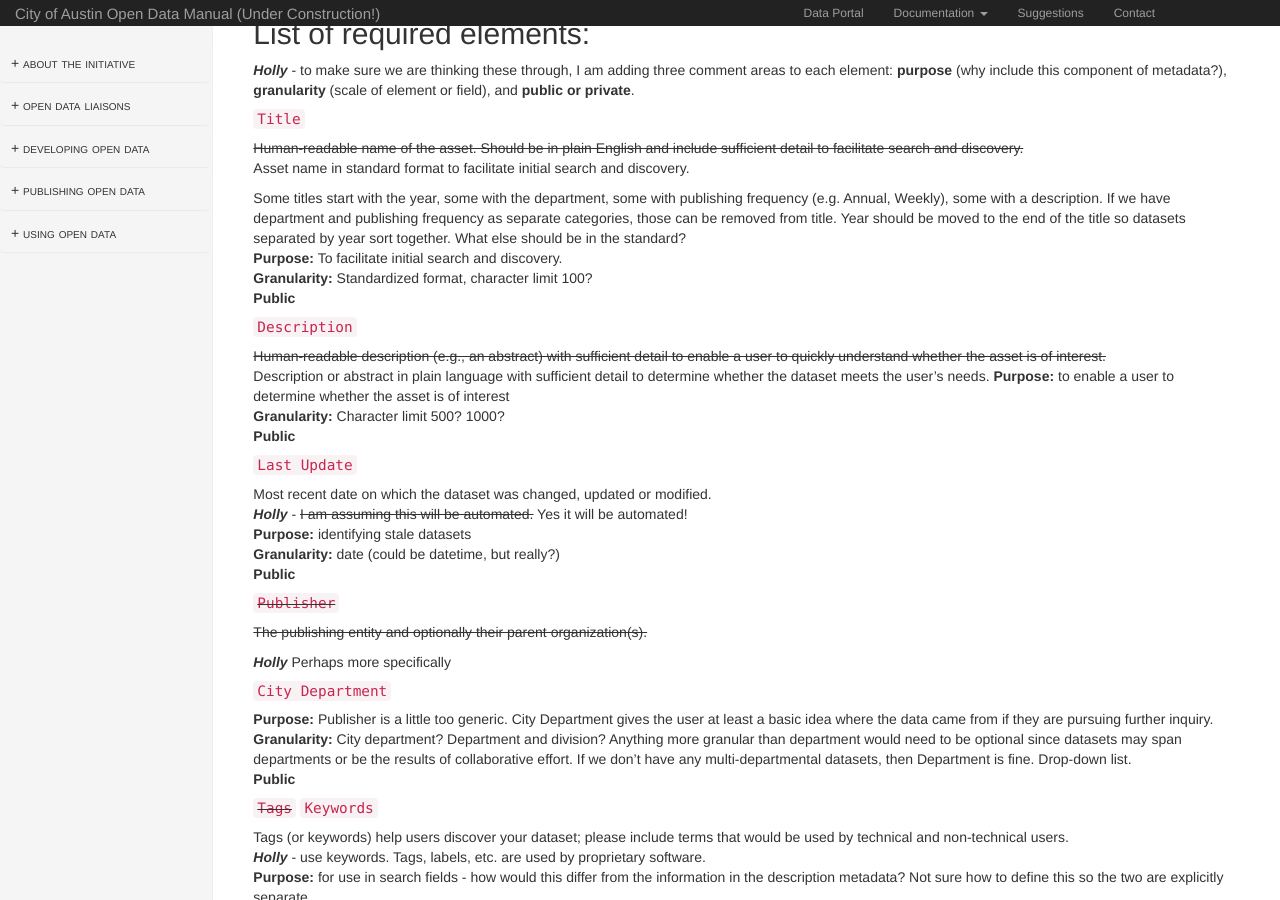
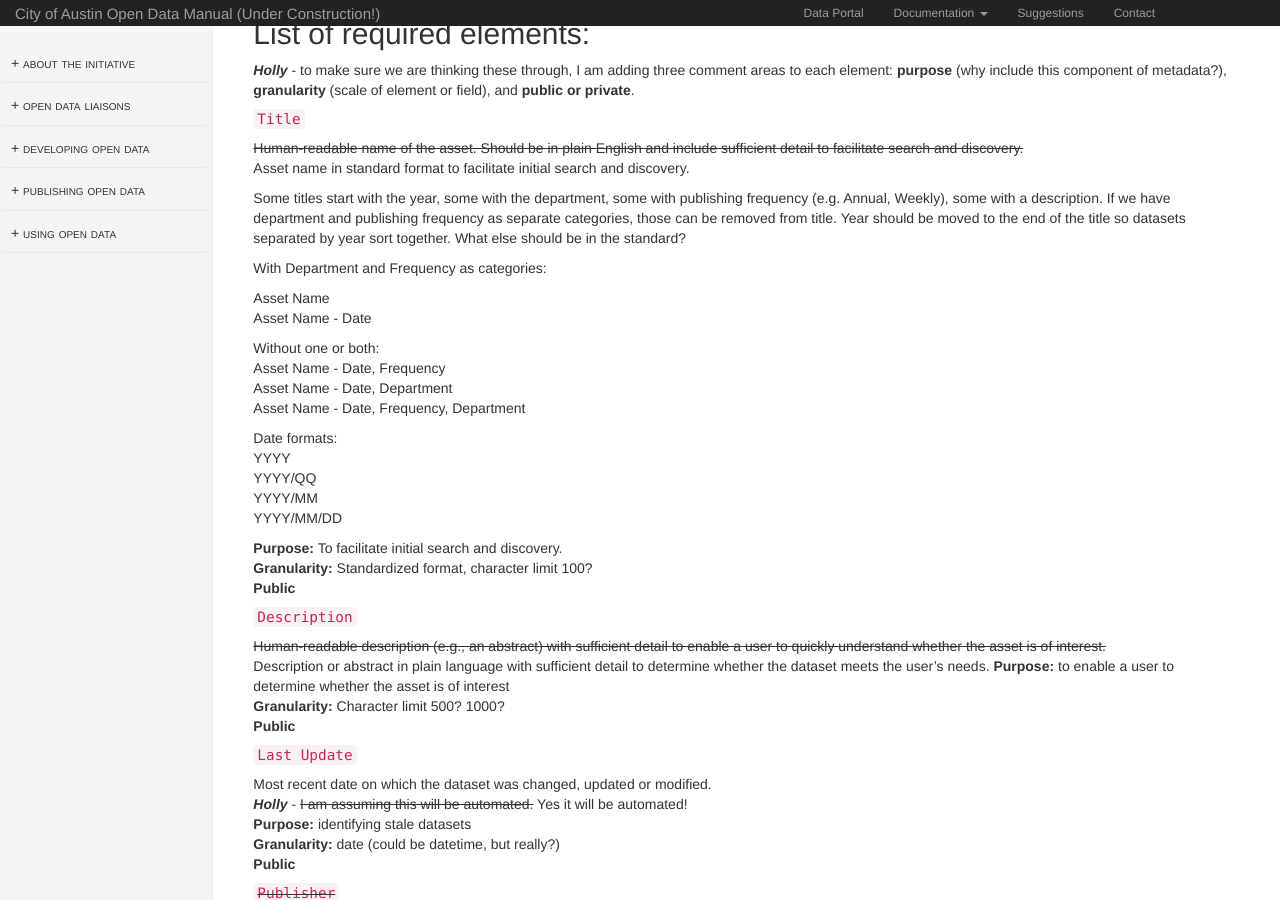
Before and after one commit to cityofaustin/open-data-manual, a Jekyll site: the page built from metadata.md, in a window 1280 px wide and 900 px high, scrolled down 915 px. Built offline with Jekyll 4.4.1, drawn with Linux system fonts in a browser that asks for light colours; nearby versions of some CDN libraries.

Commit message:
Update metadata.md

```diff
--- a/metadata.md
+++ b/metadata.md
@@ -53,6 +53,23 @@ Any time a public dataset is shared internally or publically, it is beneficial t
 Asset name in standard format to facilitate initial search and discovery.
 
 Some titles start with the year, some with the department, some with publishing frequency (e.g. Annual, Weekly), some with a description.  If we have department and publishing frequency as separate categories, those can be removed from title.  Year should be moved to the end of the title so datasets separated by year sort together.  What else should be in the standard?
+
+With Department and Frequency as categories:
+
+Asset Name
+Asset Name - Date
+
+Without one or both:
+Asset Name - Date, Frequency
+Asset Name - Date, Department
+Asset Name - Date, Frequency, Department
+
+Date formats:
+YYYY
+YYYY/QQ
+YYYY/MM
+YYYY/MM/DD
+
 **Purpose:**  To facilitate initial search and discovery.
 **Granularity:**  Standardized format, character limit 100?
 **Public**
```
